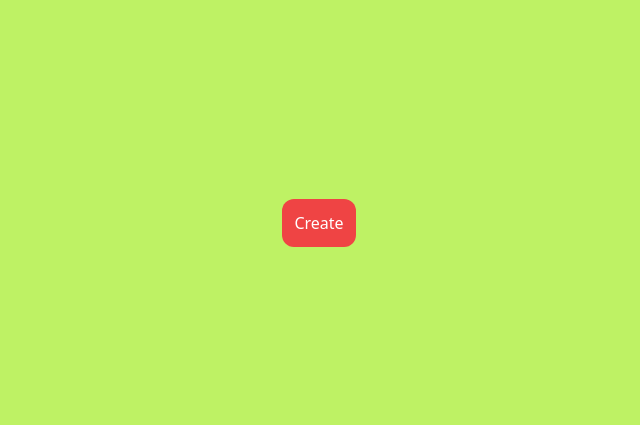
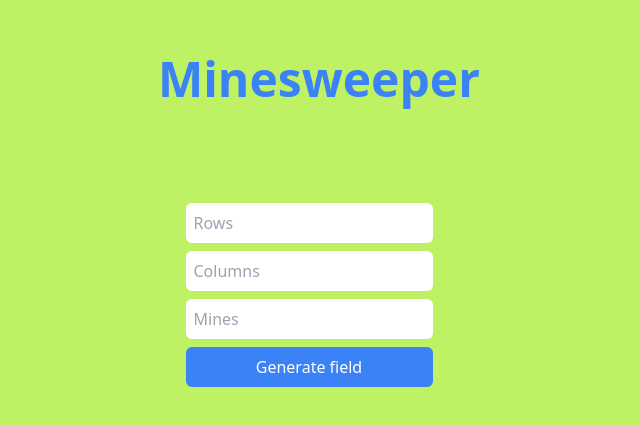
Before and after one commit to Gor-Hoveyan/minesweeper, a React (Vite) app: page / in a window 1280 px wide. Shown: the part 177-602 px from the top of the page, without its empty margins (321-961 px from the left). Built offline with nearby package versions, Linux system fonts and the light colour scheme.

Commit message:
Add creation form

```diff
--- a/package.json
+++ b/package.json
@@ -11,7 +11,9 @@
   },
   "dependencies": {
     "react": "^18.3.1",
-    "react-dom": "^18.3.1"
+    "react-dom": "^18.3.1",
+    "react-hook-form": "^7.53.1",
+    "react-icons": "^5.3.0"
   },
   "devDependencies": {
     "@eslint/js": "^9.11.1",
--- a/src/App.tsx
+++ b/src/App.tsx
@@ -1,5 +1,7 @@
 import { useState } from "react";
+import { FaBomb } from "react-icons/fa";
 import "./App.css";
+import CreationForm from "./components/CreationForm";
 
 type Cell = {
   isOpened: boolean;
@@ -13,15 +15,17 @@ type Table = Row[];
 
 function App() {
   const [table, setTable] = useState<Table>([]);
+  const [isOngoing, setIsOngoing] = useState<boolean>(false);
 
-  function generateTable(size: number) {
+  function generateTable(rows: number, cols: number) {
     setTable([]);
     const initialTable: Table = [];
-    for (let i = 0; i < size; i++) {
-      const row = generateRow(size);
+    for (let i = 0; i < rows; i++) {
+      const row = generateRow(cols);
       initialTable.push(row);
     }
     setTable(initialTable);
+    setIsOngoing(true);
   }
 
   function openCell(rowIndex: number, cellIndex: number) {
@@ -32,9 +36,8 @@ function App() {
       if (!newCell.isBomb) {
         newCell.minesNear = countNearBombs(newTable, rowIndex, cellIndex);
       } else {
-        setTable([]);
-        alert("Game over");
-        generateTable(10);
+        setTable(showBombs(table));
+        setIsOngoing(false);
       }
 
       newCell.isOpened = true;
@@ -44,13 +47,12 @@ function App() {
   }
 
   return (
-    <div className="bg-lime-300 w-full h-[100vh] text-green-500 flex items-center justify-center">
-      <button
-        onClick={() => generateTable(10)}
-        className="bg-red-500 rounded-xl text-white p-3"
-      >
-        Create
-      </button>
+    <main className="text-center bg-lime-300 w-full h-[100vh] flex flex-col items-center justify-center">
+      <h1 className="text-5xl mb-24 text-blue-500 font-extrabold">
+        Minesweeper
+      </h1>
+      <div className="text-green-500 flex items-center justify-center">
+        <CreationForm generateTable={generateTable} />
         <div>
           <table className="rounded-lg">
             <tbody>
@@ -63,18 +65,24 @@ function App() {
                             return (
                               <td
                                 key={cellIndex + 10}
-                              onClick={() => openCell(rowIndex, cellIndex)}
-                              className="w-5 h-5  flex items-center justify-center border border-white"
+                                onClick={() =>
+                                  isOngoing && openCell(rowIndex, cellIndex)
+                                }
+                                className={`w-8 h-8 ${
+                                  cell.isBomb && "bg-red-500 text-black"
+                                } flex items-center justify-center border border-white`}
                               >
-                              {cell.isBomb ? "B" : cell.minesNear}
+                                {cell.isBomb ? <FaBomb /> : cell.minesNear}
                               </td>
                             );
                           } else {
                             return (
                               <td
                                 key={cellIndex + 10}
-                              onClick={() => openCell(rowIndex, cellIndex)}
-                              className="bg-green-500 w-5 h-5 border border-white flex items-center justify-center"
+                                onClick={() =>
+                                  isOngoing && openCell(rowIndex, cellIndex)
+                                }
+                                className="bg-green-500 w-8 h-8 border border-white flex items-center justify-center"
                               ></td>
                             );
                           }
@@ -87,12 +95,13 @@ function App() {
           </table>
         </div>
       </div>
+    </main>
   );
 }
 
-function generateRow(size: number): Row {
+function generateRow(cols: number): Row {
   const row: Cell[] = [];
-  for (let i = 0; i < size; i++) {
+  for (let i = 0; i < cols; i++) {
     const newCell = generateCell();
     row.push(newCell);
   }
@@ -141,4 +150,16 @@ function countNearBombs(table: Table, rowIndex: number, cellIndex: number) {
   return minesNear;
 }
 
+function showBombs(table: Table) {
+  const newTable = [...table];
+  for (let i = 0; i < newTable.length; i++) {
+    for (let j = 0; j < newTable[i].length; j++) {
+      if (newTable[i][j].isBomb) {
+        newTable[i][j].isOpened = true;
+      }
+    }
+  }
+  return newTable;
+}
+
 export default App;
--- /dev/null
+++ b/src/components/CreationForm.tsx
@@ -0,0 +1,71 @@
+import { useForm, SubmitHandler } from "react-hook-form";
+
+interface ComponentProps {
+  generateTable: (rows: number, cols: number) => void;
+}
+
+type FormValues = {
+  rows: number;
+  cols: number;
+  mines: number;
+};
+
+export default function CreationForm({ generateTable }: ComponentProps) {
+  const {
+    register,
+    handleSubmit,
+    formState: { errors },
+  } = useForm<FormValues>({
+    mode: "onChange",
+  });
+  const onSubmit: SubmitHandler<FormValues> = (data) => {
+    generateTable(data.rows, data.cols);
+  };
+  return (
+    <div className="mr-5">
+      <form onSubmit={handleSubmit(onSubmit)} className="flex flex-col">
+        <input
+          type="number"
+          {...register("rows", {
+            min: { value: 3, message: "Rows can't be less than 3" },
+            max: { value: 24, message: "Rows can't be more than 24" },
+          })}
+          placeholder="Rows"
+          className="my-1 p-2 rounded-md text-black"
+        />
+        {errors.rows?.message ? (
+          <p className="text-red-500">{errors.rows.message}</p>
+        ) : (
+          ""
+        )}
+        <input
+          type="number"
+          {...register("cols", {
+            min: { value: 3, message: "Columns can't be less than 3" },
+            max: { value: 24, message: "Columns can't be more than 24" },
+          })}
+          placeholder="Columns"
+          className="my-1 p-2 rounded-md text-black"
+        />
+        {errors.cols?.message ? (
+          <p className="text-red-500">{errors.cols.message}</p>
+        ) : (
+          ""
+        )}
+        <input
+          type="number"
+          placeholder="Mines"
+          className="my-1 p-2 rounded-md text-black"
+        />
+        {errors.mines?.message ? (
+          <p className="text-red-500">{errors.mines.message}</p>
+        ) : (
+          ""
+        )}
+        <button className="bg-blue-500 rounded-md p-2 my-1 text-white">
+          Generate field
+        </button>
+      </form>
+    </div>
+  );
+}
```
Also changed, not shown: 1 other file (tests, documents, lock files or other folders). Lines whose indentation alone changed are shown as unchanged.
